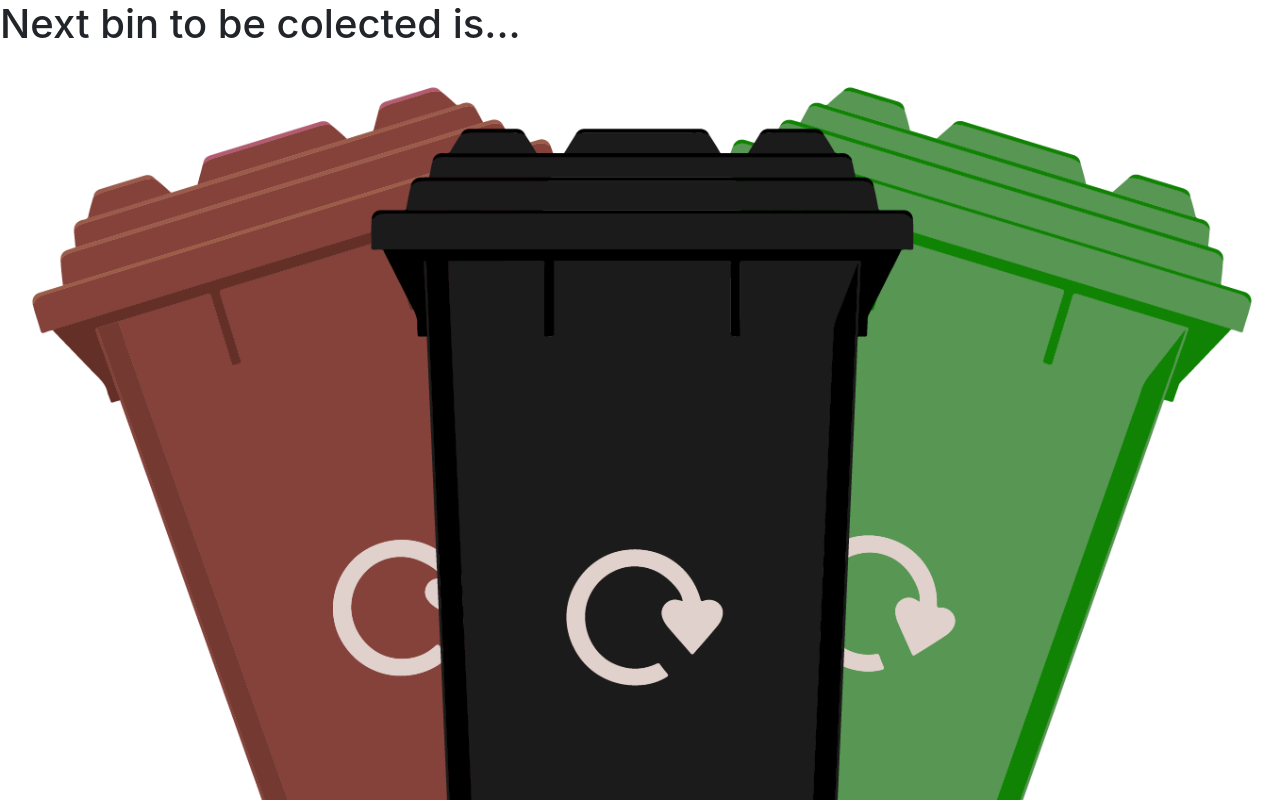
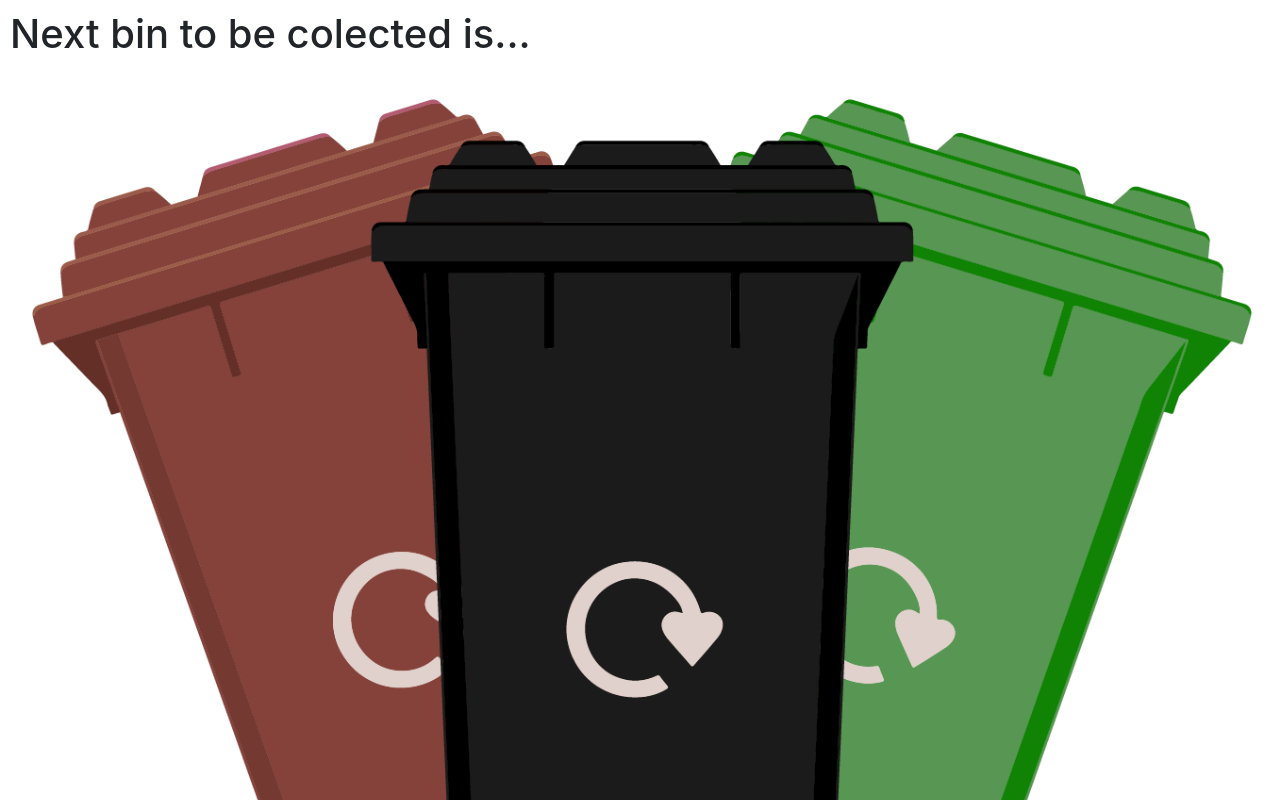
Before and after one commit to manson162/bins, a plain HTML site: page index.html in a window 1280 px wide. Shown: the top 800 px of the page. Drawn offline with nearby package versions, Linux system fonts and the light colour scheme.

Commit message:
more style

```diff
--- a/bins.css
+++ b/bins.css
@@ -4,4 +4,9 @@ body {
     margin: 0;
     display: flex;
     flex-direction: column;
+    justify-content: center;
 }
+
+h1 {
+    margin: 10px;
+}
```
